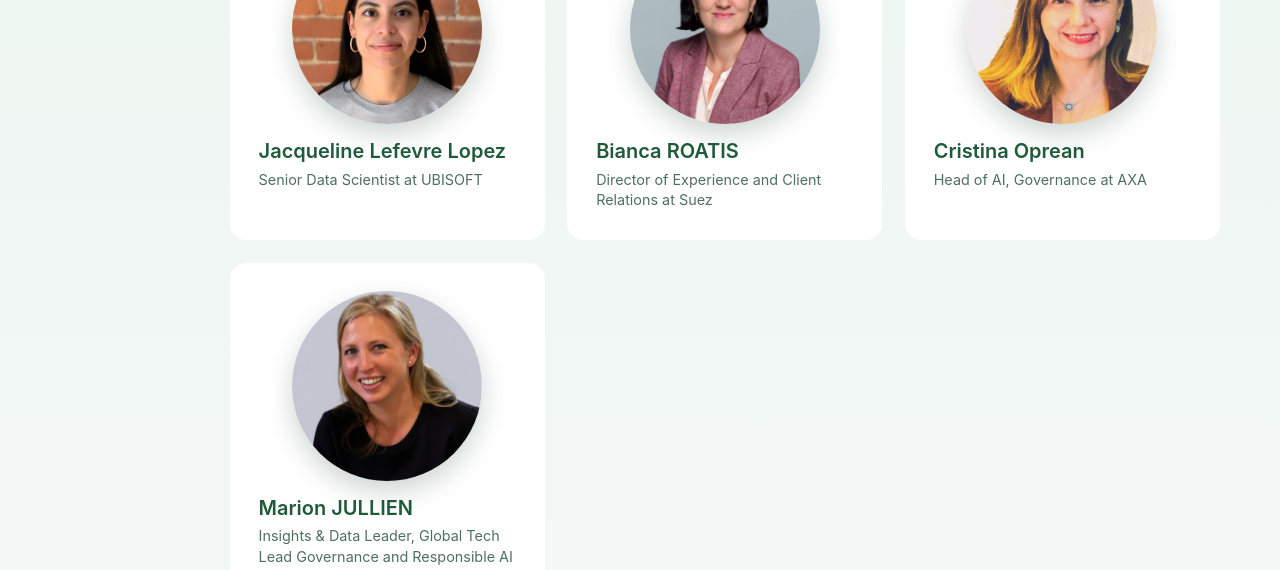
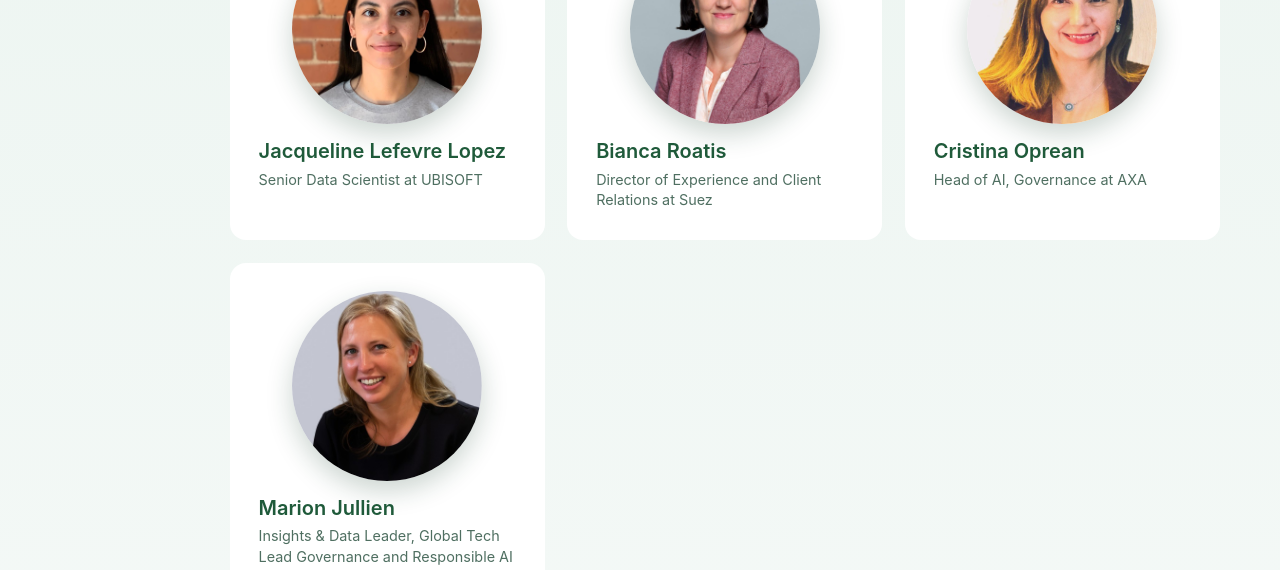
Before and after one commit to Faraz-NIT/wids-paris, a React (Vite) app: page / in a window 1280 px wide. Shown: the part 3220-3790 px from the top of the page. Built offline with nearby package versions, Linux system fonts and the light colour scheme.

Commit message:
text fixes

```diff
--- a/src/App.tsx
+++ b/src/App.tsx
@@ -138,7 +138,7 @@ function App() {
            <div className="schedule-card">
             <div className="speaker-avatar-circle" style={{backgroundImage: 'url(/images/bianca.jpg)'}}></div>
 
-            <p className="speaker-name">Bianca ROATIS</p>
+            <p className="speaker-name">Bianca Roatis</p>
             <p className="speaker-role"> Director of Experience and Client Relations at Suez</p>
             <div className="schedule-card-hover">
     <h3>About</h3>
@@ -162,7 +162,7 @@ function App() {
           <div className="schedule-card">
             <div className="speaker-avatar-circle" style={{backgroundImage: 'url(/images/marion.jpg)'}}></div>
 
-            <p className="speaker-name">Marion JULLIEN</p>
+            <p className="speaker-name">Marion Jullien</p>
             <p className="speaker-role">Insights & Data Leader, Global Tech Lead Governance and Responsible AI at 3DS</p>
             <div className="schedule-card-hover">
     <h3>About</h3>
```
